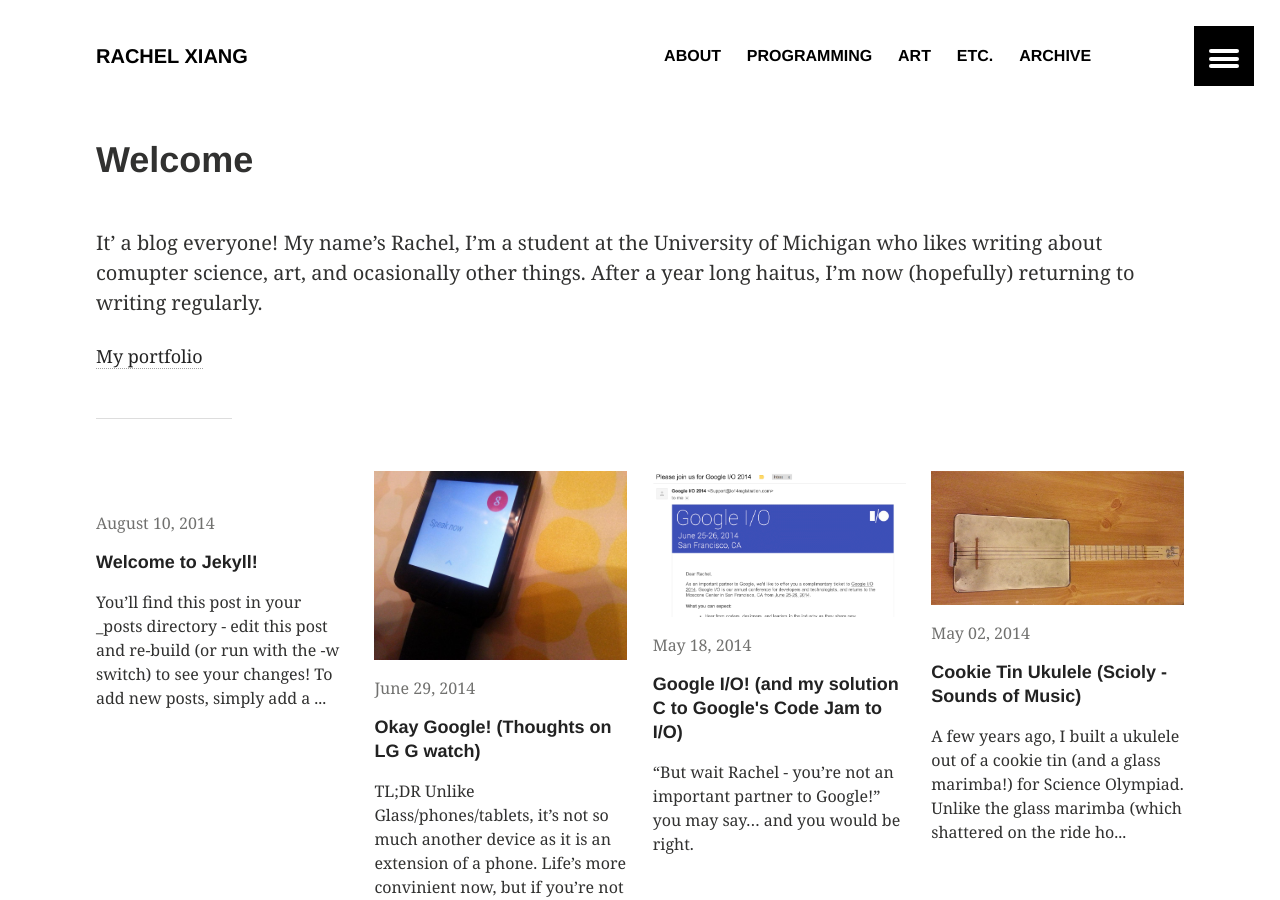
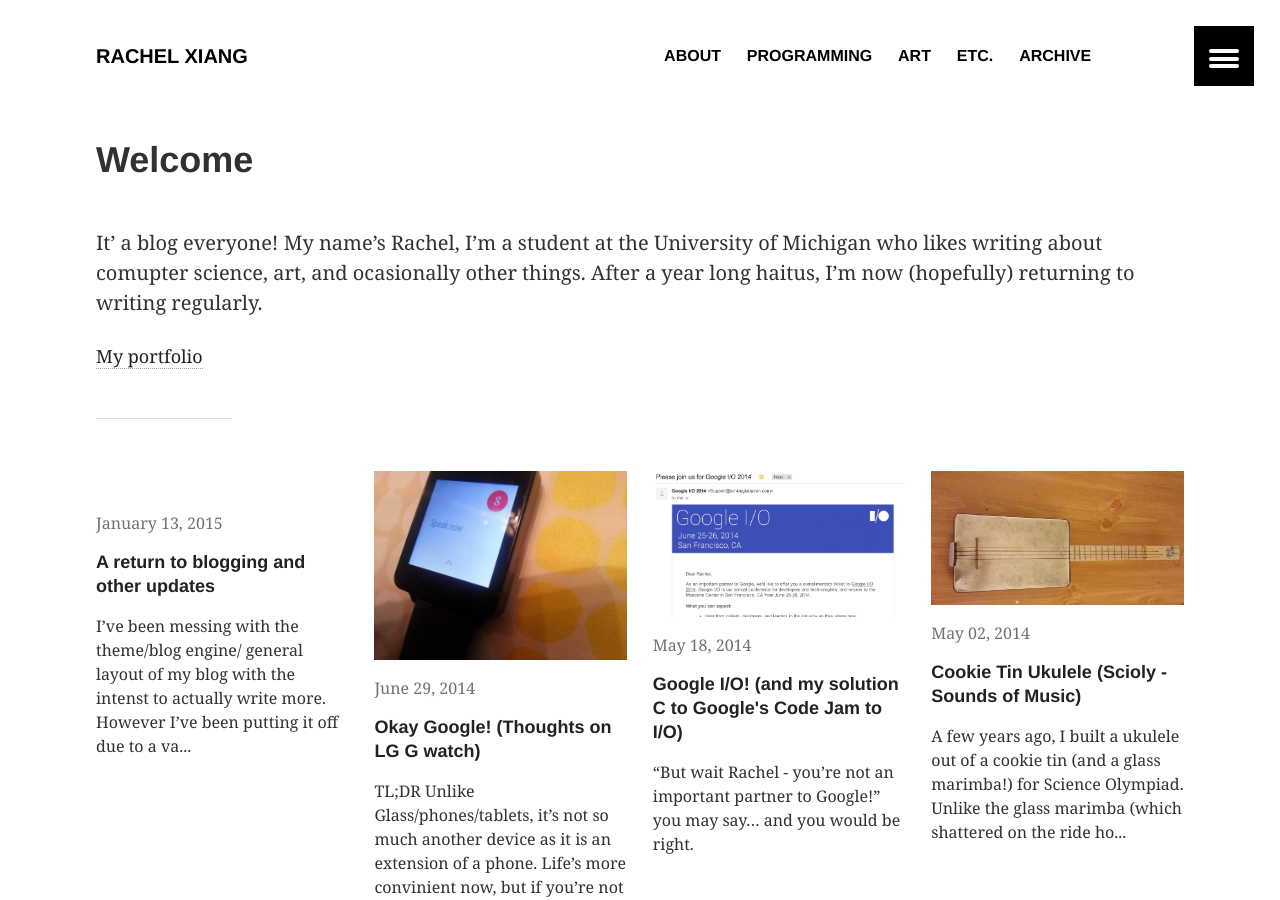
Before and after one commit to rdxiang/rdxiang.github.io, a Jekyll site: the page built from index.md, in a window 1280 px wide and 900 px high. Built offline with Jekyll 4.4.1, drawn with Linux system fonts in a browser that asks for light colours.

Commit message:
new post

```diff
--- a/_includes/page-author.html
+++ b/_includes/page-author.html
@@ -7,5 +7,5 @@
 </div><!-- ./author-image -->
 <div class="author-content">
 	<h3 class="author-name" >Written by {% if author.web %}<a href="{{ author.web }}" itemprop="author">{{ author.name }}</a>{% else %}<span itemprop="author">{{ author.name }}</span>{% endif %}</h3>
-	<p class="author-bio">  Fan of drinking kombucha, painting, running, and programming.  (Not at the same time.) {{ author.bio }}</p>
+	<p class="author-bio"> {{ author.bio }}</p>
 </div><!-- ./author-content -->
--- a/_posts/2014-08-10-welcome-to-jekyll.markdown
+++ /dev/null
@@ -1,24 +0,0 @@
----
-layout: article
-title:  "Welcome to Jekyll!"
-date:   2014-08-10 13:43:36
-categories: jekyll update
----
-
-You'll find this post in your `_posts` directory - edit this post and re-build (or run with the `-w` switch) to see your changes!
-To add new posts, simply add a file in the `_posts` directory that follows the convention: YYYY-MM-DD-name-of-post.ext.
-
-Jekyll also offers powerful support for code snippets:
-
-{% highlight ruby %}
-def print_hi(name)
-  puts "Hi, #{name}"
-end
-print_hi('Tom')
-#=> prints 'Hi, Tom' to STDOUT.
-{% endhighlight %}
-
-Check out the [Jekyll docs][jekyll] for more info on how to get the most out of Jekyll. File all bugs/feature requests at [Jekyll's GitHub repo][jekyll-gh].
-
-[jekyll-gh]: https://github.com/jekyll/jekyll
-[jekyll]:    http://jekyllrb.com
--- /dev/null
+++ b/_posts/2015-1-13-return-to-blogging-and-updates.markdown
@@ -0,0 +1,25 @@
+---
+layout: article
+title: "A return to blogging and other updates"
+modified:
+categories: other
+tags: []
+image:
+  feature:
+  teaser:
+  thumb:
+date: 2015-01-13T06:44:55-08:00
+---
+
+
+I've been messing with the theme/blog engine/ general layout of my blog with the intenst to actually write more. However I've been putting it off due to a variety of reasons - too busy packing, I have nothing important to say, no one reads my blog etc.
+
+Oddly, one reason I didn't feel obligated to write was that I felt like I didn't need to blog to impress anyone anymore. If I'm honest, this blog was partially created because I was a inexperienced freshman trying to create a stronger online precense and to assert that I knew enough and was passionate enough to garner an internship. After that happened (and I had a lovely time at [Weebly](http://www.weebly.com/blog/a-peek-inside-weeblys-summer-internship-program) ), my blog post writing slowed considerably. I began to appreciate blogging as a way to share thoughts, but after getting internships this winter/ summer (which will be my last internships before graduating), writing fell off my priority list.
+
+This changed yesterday. Recently, a friend told me that my SFTP sublime text post was actually being read by classmates on piazza! I was both estatic and horrified! (lolol my writing tone was/is... yeah.) However, I was really glad that people thought my guide was useful!
+
+And so, I think I'll return to blogging. However I want to change the reason/type of posts I write. Instead of writing mosts posts of code I write (and really kinda bragging I guess), I want to focus on writing helpful posts for students like me. I also want to write more reflective posts (ex about my classes, internships etc.)
+
+I realize that I've learned/changed/grown a lot in the last year - and I want to share what I've learned. Last year, my most long-term goal was getting an internship - it didn't really matter what. Now, I've been lucky enough to be able to work at a growing YC startup and two tech giants ( not yet- but this winter and summer). The journey of doing that in itself was pretty interesting, and I've definitely learned a lot about working, career fair-ing etc - though that's for another day! (Remember - don't sell yourself short!)
+
+I realize that there's much much more to come, and that's there's much more to obtainig internships and trying to secure a career. And I hope to write about that too. I haven't really thought about long terms plans (too worries about maintining GPA, getting sleep, finding a job etc.), and I hope writing about it can help me think.
```
